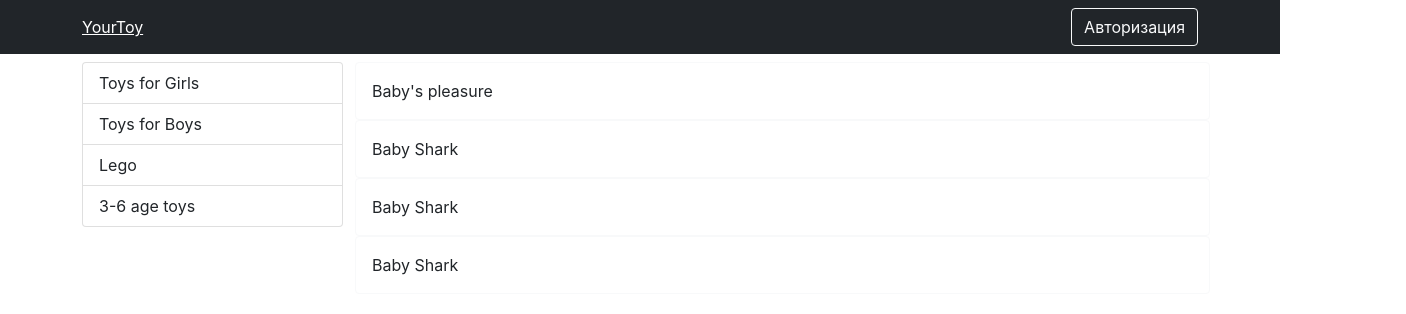
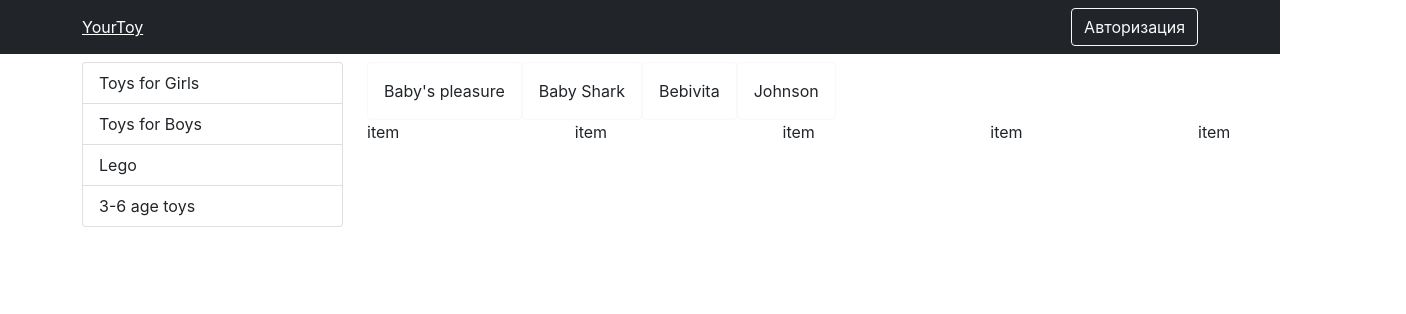
Before and after one commit to Viola8905/ecommerse-site, a React (Create React App) app in the folder client/app/: page / in a window 1280 px wide. Shown: the top 314 px of the page, 1406 px wide, since content can reach past the window. Built offline with nearby package versions, Linux system fonts and the light colour scheme.

Commit message:
added ToyItem and ToyList components , customer can see toys` product cards

```diff
--- a/client/app/src/components/BrandBar.js
+++ b/client/app/src/components/BrandBar.js
@@ -6,7 +6,7 @@ import { Context } from "..";
 const BrandBar = observer(() => {
   const { toy } = useContext(Context);
   return (
-    <Row className="d-flex">
+    <div style = {{display: 'flex'}}>
       {toy.brands.map((brand) => (
         <Card
           style={{ cursor: "pointer" }}
@@ -18,7 +18,7 @@ const BrandBar = observer(() => {
           {brand.name}
         </Card>
       ))}
-    </Row>
+    </div>
   );
 });
 
--- /dev/null
+++ b/client/app/src/components/ToyItem.js
@@ -0,0 +1,12 @@
+import React from 'react'
+import { Col } from 'react-bootstrap'
+
+const ToyItem = ({toy}) => {
+	return (
+		<Col md={3}>
+			item
+		</Col>
+	)
+}
+
+export default ToyItem
--- /dev/null
+++ b/client/app/src/components/ToyList.js
@@ -0,0 +1,17 @@
+import { observer } from 'mobx-react-lite'
+import React, { useContext } from 'react'
+import { Context } from '..'
+import ToyItem from './ToyItem'
+
+const ToyList = observer(() => {
+	const {toy} = useContext(Context)
+	return (
+		<div  style={{display:'flex'}}>
+				{toy.toys.map(toy =>
+					<ToyItem key={toy.id} toy={toy} />
+					)}
+		</div>
+	)
+})
+
+export default ToyList
--- a/client/app/src/page/Shop.js
+++ b/client/app/src/page/Shop.js
@@ -1,6 +1,7 @@
 import React from 'react';
 import { Col, Container, Row } from 'react-bootstrap';
 import BrandBar from '../components/BrandBar';
+import ToyList from '../components/ToyList';
 import TypeBar from '../components/TypeBar';
 
 const Shop = () => {
@@ -12,6 +13,7 @@ const Shop = () => {
 				</Col>
         <Col md={9}>
 					<BrandBar/>
+					<ToyList/>
 				</Col>
       </Row>
     </Container>
--- a/client/app/src/store/ToyStore.js
+++ b/client/app/src/store/ToyStore.js
@@ -11,8 +11,8 @@ export default class ToyStore {
     this._brands = [
       { id: 1, name: "Baby's pleasure" },
       { id: 2, name: "Baby Shark" },
-      { id: 3, name: "Baby Shark" },
-      { id: 4, name: "Baby Shark" },
+      { id: 3, name: "Bebivita" },
+      { id: 4, name: "Johnson" },
     ];
     this._toys = [
       {
```
